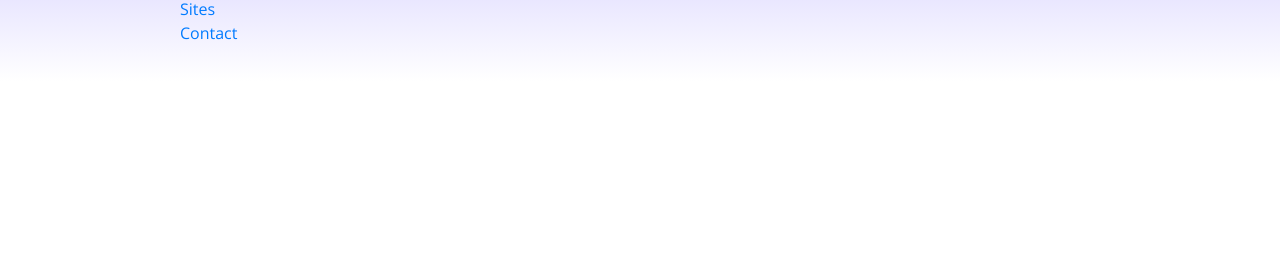
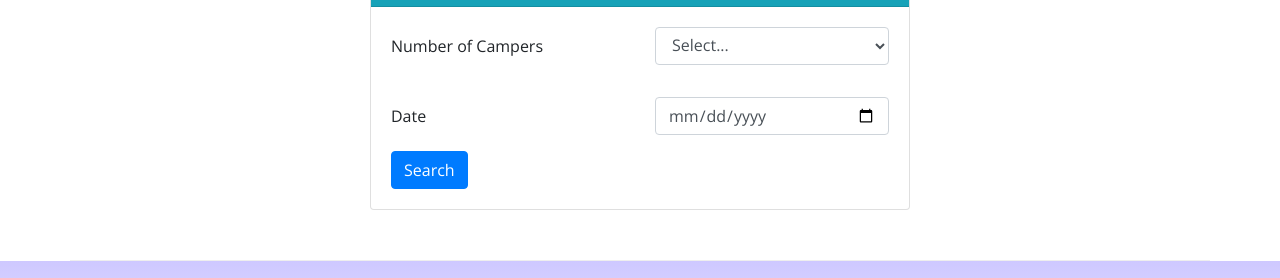
Before and after one commit to Redfire4753/nucampsite, a website: page index.html in a window 1280 px wide. Shown: the part 1256-1534 px from the top of the page. Before the commit the page ends 1337 px from the top, so only its background shows below. Drawn offline with nearby package versions, Linux system fonts and the light colour scheme.

Commit message:
"Added Reserve Form and Button"

```diff
--- a/index.html
+++ b/index.html
@@ -32,6 +32,11 @@
                     <div class="col">
                         <h1>NuCamp</h1>
                         <h2>a better way to camp</h2>
+                    </div>
+                    <div class="col-md-4 col-xl-2 mt-4">
+                        <a class="btn btn-info btn-lg" href="#reserveForm">
+                            Reserve Campsite
+                        </a>
                     </div>
                 </div>
             </div>
@@ -149,6 +154,65 @@
                     </div>
                 </div>
             </div>
+
+            <div class="row row-content">
+                <div class="col-sm-6 mx-auto">
+                    <div class="card">
+                        <h3 class="card-header bg-info text-white">
+                            Reserve a Campsite
+                        </h3>
+                        <div class="card-body">
+                            <form action="" id="reserveForm">
+                                <div class="row form-group">
+                                    <label class="col-sm-6 col-12 col-form-label" for="numCampers">
+                                        Number of Campers
+                                    </label>
+                                    <div class="col form-group">
+                                        <select name="numCampers" id="numCampers" class="form-control">
+                                            <option>
+                                                Select...
+                                            </option>
+                                            <option value="1">
+                                                1
+                                            </option>
+                                            <option value="2">
+                                                2
+                                            </option>
+                                            <option value="3">
+                                                3
+                                            </option>
+                                            <option value="4">
+                                                4
+                                            </option>
+                                            <option value="5">
+                                                5
+                                            </option>
+                                            <option value="6">
+                                                6
+                                            </option>
+                                        </select>
+                                    </div>
+                                </div>
+                                <div class="row form-group">
+                                    <label class="col-sm-6 col-12 col-form-label" for="date">
+                                        Date
+                                    </label>
+                                    <div class="col">
+                                        <input name="date" id="date" type="date" placeholder="date" class="form-control">
+                                    </div>
+                                </div>
+                                <div class="row">
+                                    <div class="col">
+                                        <button class="btn btn-primary" type="submit">
+                                            Search
+                                        </button>
+                                    </div>
+                                </div>
+                            </form>
+                        </div>
+                    </div>
+                </div>
+            </div>
         </div>
 
         <footer class="site-footer">
```
